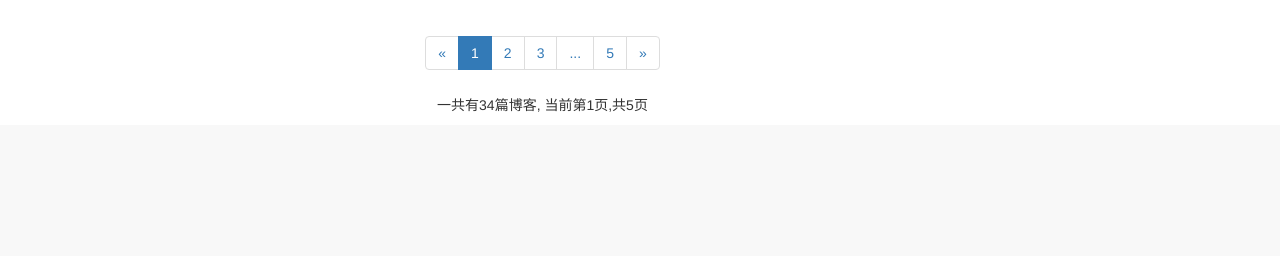
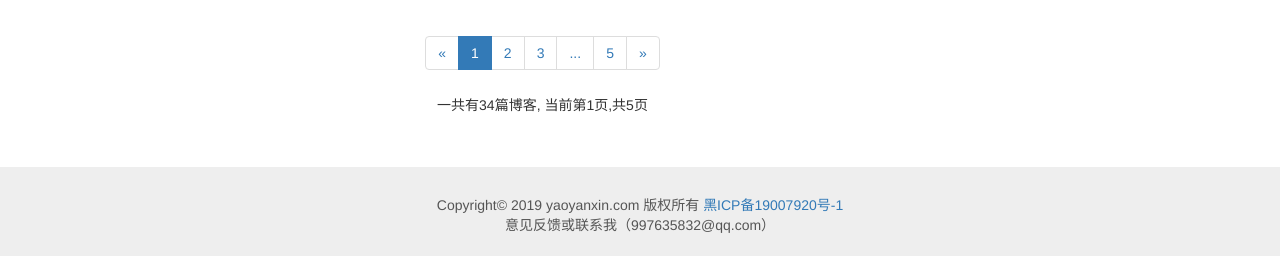
Before and after one commit to zxqdm/myblog, a Django app: page /blog/ in a window 1280 px wide. Shown: the part 1022-1278 px from the top of the page. Before the commit the page ends 1134 px from the top, so only its background shows below. Run offline with Django 3.2, Linux system fonts and the light colour scheme; data comes from the database, SQL or seed files in the repository; some libraries are stand-ins or nearby versions.

Commit message:
个人博客

```diff
--- a/statics/css/base.css
+++ b/statics/css/base.css
@@ -13,3 +13,19 @@ ul {
 ul.navbar-right {
   margin-right: 0;
 }
+
+div.footer {
+    margin-top: 3em;
+    background-color: #eee;
+    color: #555;
+}
+
+div.website-info {
+    text-align: center;
+    padding-top: 2em;
+    padding-bottom: 1.5em;
+}
+
+div.website-info p{
+    margin-bottom: 0;
+}
--- a/templates/base.html
+++ b/templates/base.html
@@ -66,6 +66,13 @@
 </div>
 
 {% block content %}{% endblock %}
+<!-- footer -->
+<div class="footer">
+    <div class="website-info">
+        Copyright© 2019 yaoyanxin.com 版权所有  <a href="http://beian.miit.gov.cn/" target="_blank">黑ICP备19007920号-1</a>
+        <p>意见反馈或联系我（997635832@qq.com）</p>
+    </div>
+</div>
 <!-- Modal -->
 <div class="modal fade" id="login_modal" tabindex="-1" role="dialog">
     <div class="modal-dialog modal-sm" role="document">
```
